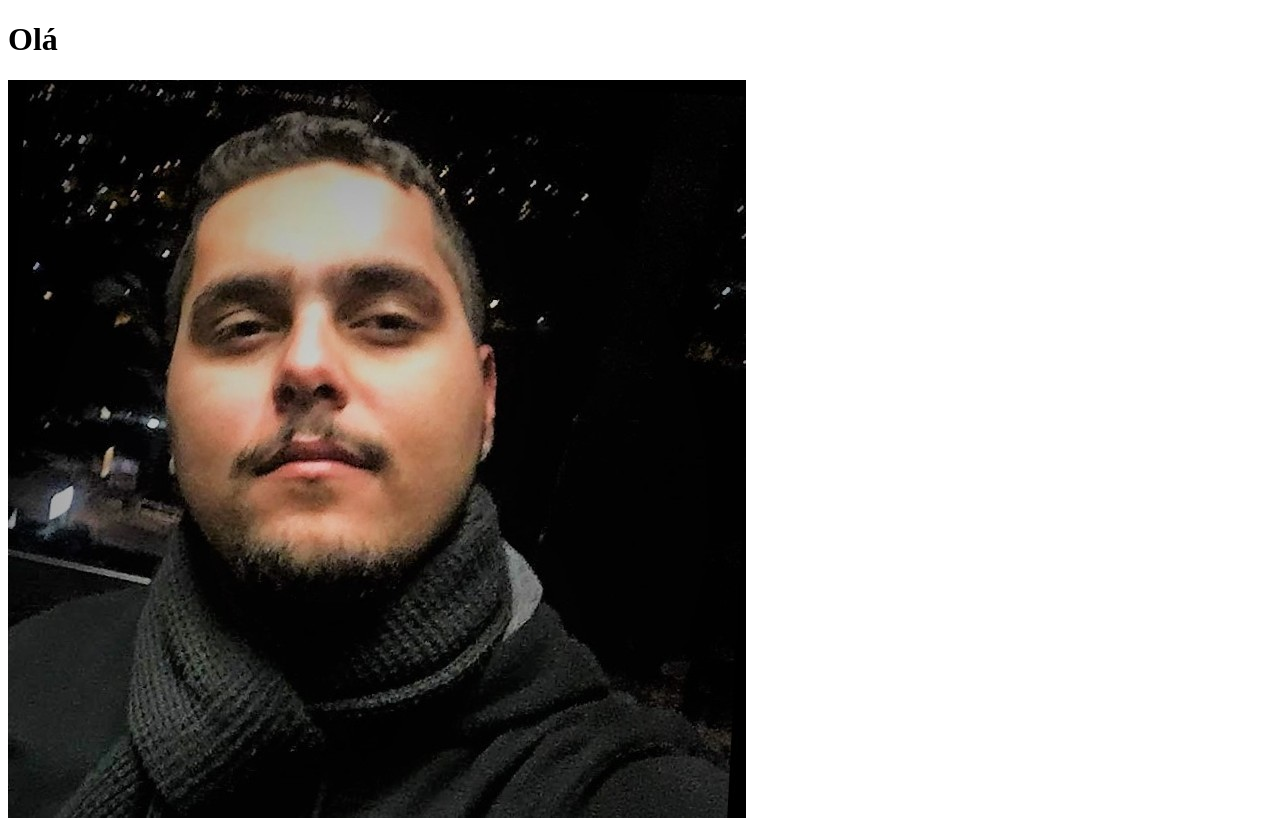
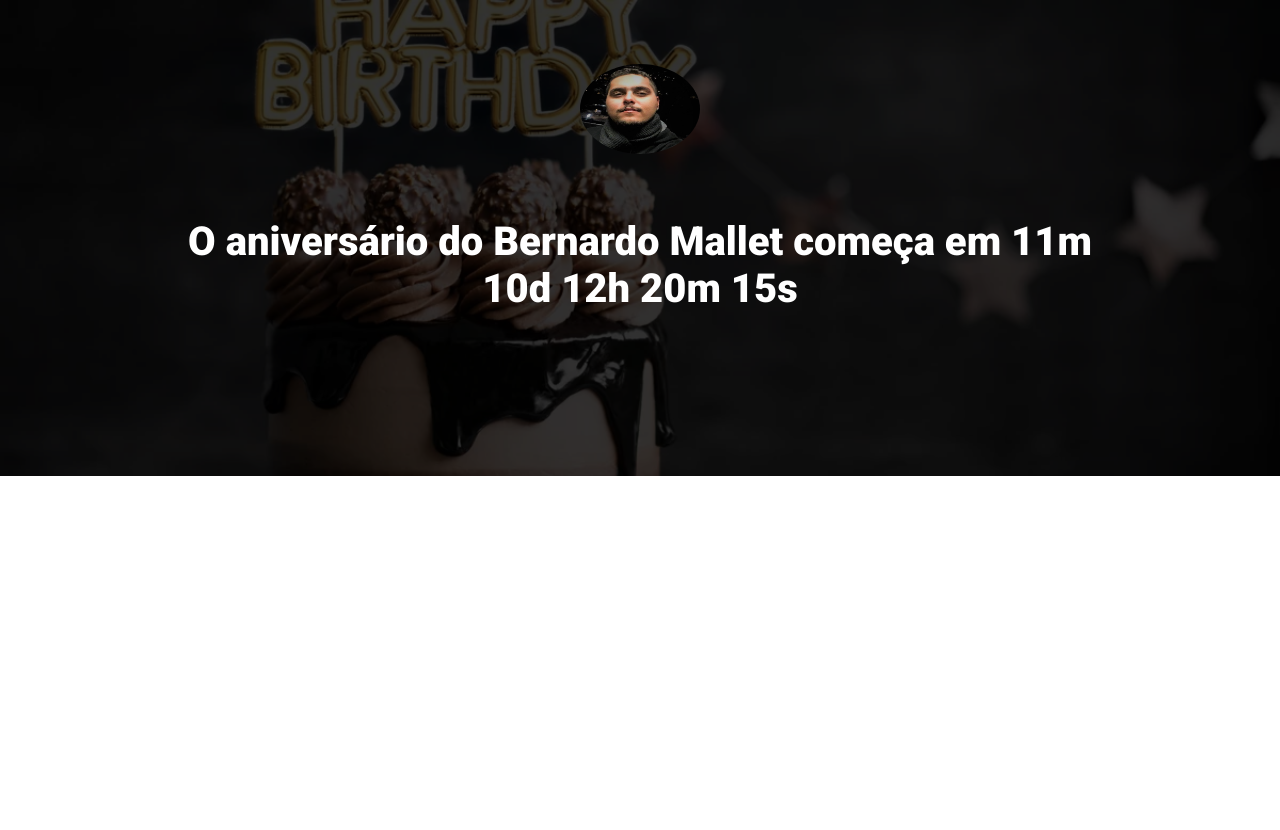
Before and after one commit to BernardoMallet/AniversarioBernardoMallet, a website built with Parcel: page src/index.html in a window 1280 px wide. After the commit the page ends 800 px from the top, so only its background shows below. Built offline with nearby package versions, Linux system fonts and the light colour scheme.

Commit message:
criando hero

```diff
--- a/package.json
+++ b/package.json
@@ -20,6 +20,7 @@
   "homepage": "https://github.com/BernardoMallet/AniversarioBernardoMallet#readme",
   "devDependencies": {
     "parcel": "^2.8.3",
-    "parcel-bundler": "^1.12.5"
+    "parcel-bundler": "^1.12.5",
+    "sass": "^1.59.3"
   }
 }
--- a/src/index.html
+++ b/src/index.html
@@ -1,16 +1,25 @@
 <!DOCTYPE html>
-<html lang="en">
+<html lang="pt-BR">
 <head>
     <meta charset="UTF-8">
     <meta http-equiv="X-UA-Compatible" content="IE=edge">
     <meta name="viewport" content="width=device-width, initial-scale=1.0">
-    <title>Document</title>
+    <title>Aniversário Bernardo Mallet</title>
     <link rel="stylesheet" href="styles/main.scss">
+    <link rel="preconnect" href="https://fonts.googleapis.com">
+    <link rel="preconnect" href="https://fonts.gstatic.com" crossorigin>
+    <link href="https://fonts.googleapis.com/css2?family=Roboto:wght@400;700;900&display=swap" rel="stylesheet">
 </head>
 <body>
-    <h1>Olá</h1>
-    <img src="images/foto_bernardo.png" alt="" srcset="">
+
 </body>
-
+    <header class="hero">
+        <div class="container hero__container">
+            <img src="images/foto_bernardo.png" alt="" srcset="" class="hero__img">
+            <p class="hero__text">
+                O aniversário do Bernardo Mallet começa em 11m 10d 12h 20m 15s
+            </p>
+        </div>
+    </header>
 <script src="scripts/main.js"></script>
 </html>
--- /dev/null
+++ b/src/styles/_hero.scss
@@ -0,0 +1,54 @@
+.hero {
+    padding-top: 64px;
+    padding-bottom: 100px;
+    background-image: url(../images/foto_aniversario.jpg);
+    background-repeat: no-repeat;
+    background-size: cover;
+    position: relative;
+
+    .container {
+        position: relative;
+    }
+
+    &::before {
+        position: absolute;
+        top: 0;
+        left: 0;
+        width: 100%;
+        height: 100%;
+        background-color: #000;
+        content: '';
+        opacity: .8;
+    }
+
+    &__img {
+        margin: 0 auto;
+        width: 120px;
+        height: 90px;
+        border-radius: 100%;
+        display: block;
+    }
+
+    &__text {
+        margin-top: 64px;
+        margin-bottom: 64px;
+        font-size: 40px;
+        font-weight: 800;
+        text-align: center;
+    }
+
+    @media (max-width: 640px) {
+        padding: 40px 0;
+
+        &__img {
+            height: 40px;
+            width: 60px;
+        }
+
+        &__text {
+            font-size: 22px;
+            line-height: 24px;
+            margin: 24px 0;
+        }
+    }
+}
--- a/src/styles/main.scss
+++ b/src/styles/main.scss
@@ -0,0 +1,23 @@
+@use 'hero';
+
+* {
+    margin: 0;
+    padding: 0;
+    box-sizing: border-box;
+    font-family: 'Roboto', sans-serif;
+    color: #fff;
+}
+
+.container {
+    max-width: 960px;
+    width: 100%;
+    margin: 0 auto;
+
+    @media (max-width: 640px) {
+        max-width: 80%;
+    }
+
+    @media (max-width: 1024px) {
+        max-width: 90%;
+    }
+}
```
Also changed, not shown: src/images/foto_aniversario.jpg (added), 1 other file.
